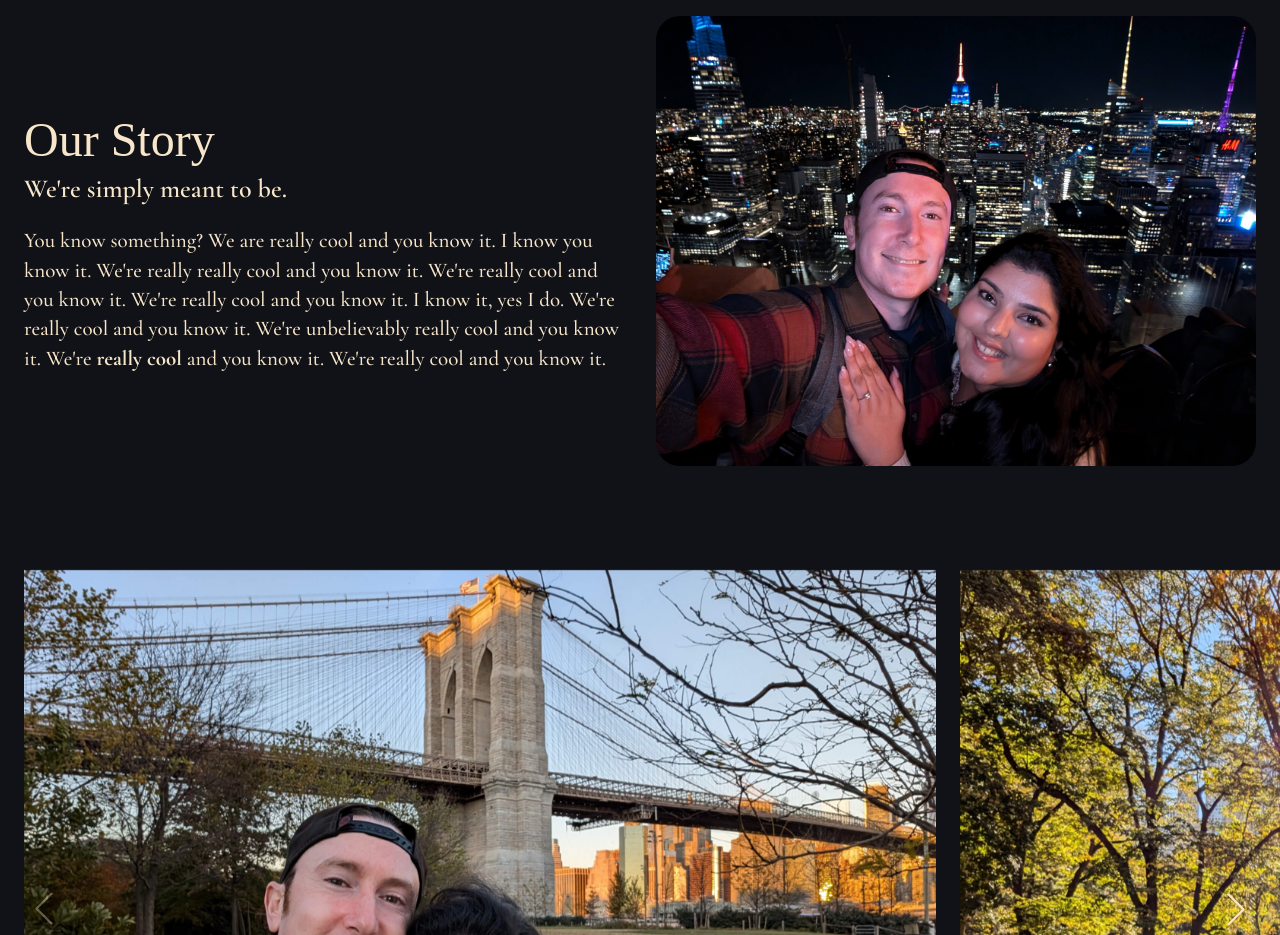
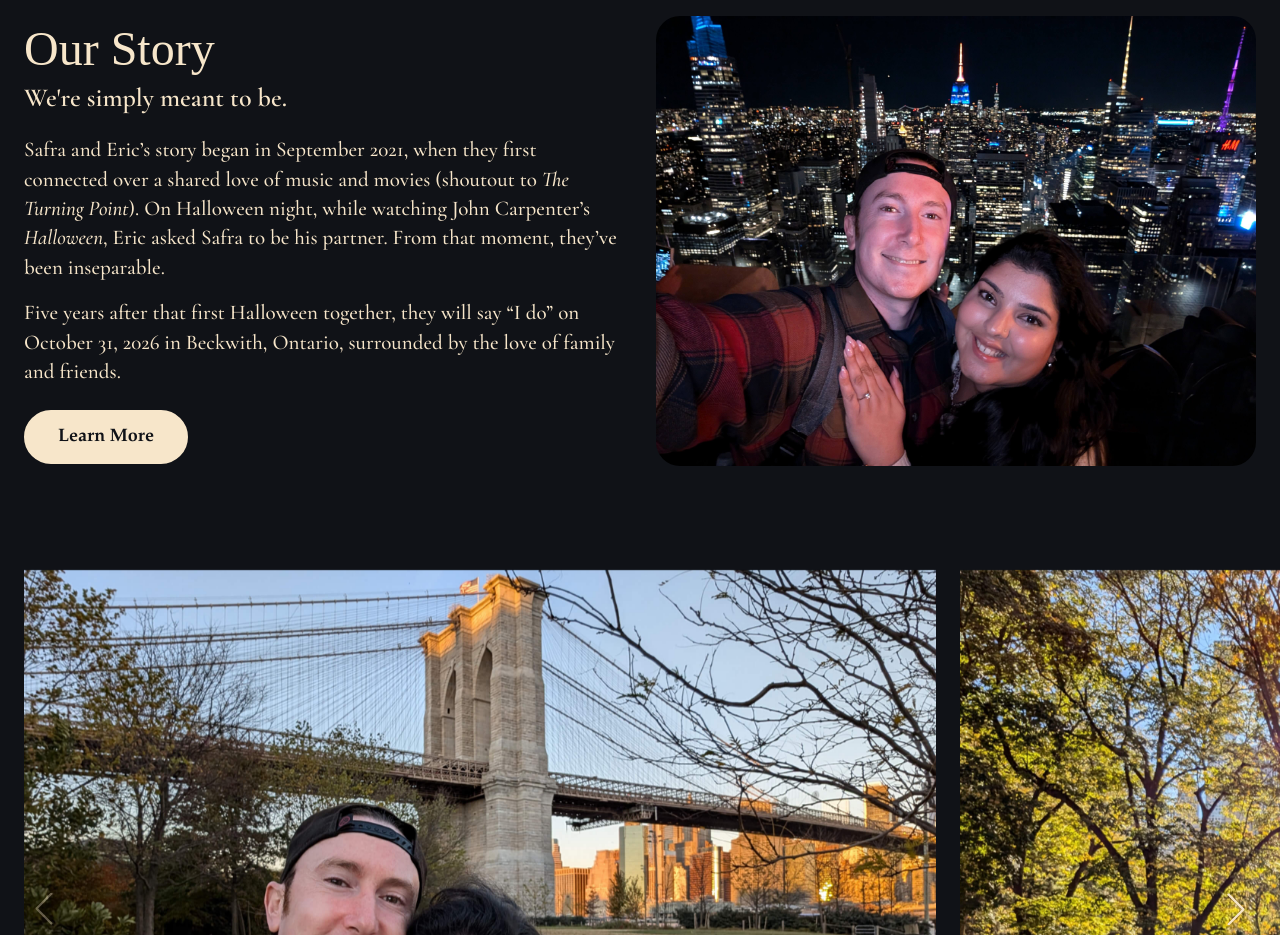
Before and after one commit to ericlach32/safraanderic, a Vue app: page / in a window 1280 px wide. Shown: the part 880-1815 px from the top of the page. Built offline with nearby package versions, Linux system fonts and the light colour scheme; a web font is replaced by a local one.

Commit message:
content pop

```diff
--- a/src/assets/main.css
+++ b/src/assets/main.css
@@ -301,6 +301,15 @@ html {
   .image-and-copy__content p {
     font-size: 21px;
   }
+}
+
+.image-and-copy__content p:not(:first-child) {
+  margin-top: 16px;
+}
+
+.image-and-copy__cta {
+  margin-top: 24px;
+  width: fit-content !important;
 }
 
 .image-and-copy__image-wrapper {
@@ -660,8 +669,9 @@ html {
 
 .btn {
   position: relative;
+  display: block;
   width: 100%;
-  padding: 16px;
+  padding: 16px 32px;
   border-radius: 32px;
   border: 2px solid var(--color-antique-white);
   background-color: var(--color-antique-white);
@@ -672,6 +682,8 @@ html {
   font-style: normal;
   font-size: 18px;
   line-height: 1;
+  text-decoration: none;
+  text-align: center;
   cursor: pointer;
   transition: 0.3s ease-in-out;
 }
--- a/src/components/ImageAndCopy.vue
+++ b/src/components/ImageAndCopy.vue
@@ -1,4 +1,6 @@
 <script setup>
+import { RouterLink } from 'vue-router'
+
 defineProps({
   heading: {
     type: String,
@@ -11,6 +13,14 @@ defineProps({
   copy: {
     type: String,
     required: true,
+  },
+  ctaUrl: {
+    type: String,
+    required: false,
+  },
+  ctaText: {
+    type: String,
+    required: false,
   },
   imageUrl: {
     type: String,
@@ -57,6 +67,12 @@ defineProps({
         <h2>{{ heading }}</h2>
         <h3>{{ subheading }}</h3>
         <div v-html="copy"></div>
+        <RouterLink
+          v-if="ctaUrl"
+          v-html="ctaText"
+          :to="ctaUrl"
+          class="image-and-copy__cta btn">
+        </RouterLink>
       </div>
       <div class="image-and-copy__image-wrapper">
         <img
--- a/src/views/AboutView.vue
+++ b/src/views/AboutView.vue
@@ -120,8 +120,8 @@ onMounted(() => {
 <template>
   <div class="container">
     <Hero
-      heading="About Us"
-      subheading="Now & Forever"
+      heading="Information"
+      subheading="Be Our Guest"
       imageUrl="/fall-canal.jpg"
       imageAlt="Stonefields Estate"
       imageMobileUrl="/fall-canal.jpg"
@@ -133,9 +133,9 @@ onMounted(() => {
     />
     <Countdown />
     <ImageAndCopy
-      heading="Our Story"
-      subheading="We're simply meant to be."
-      copy="<p>You know something? We are really cool and you know it. I know you know it. We're really really cool and you know it. We're really cool and you know it. We're really cool and you know it. I know it, yes I do. We're really cool and you know it. We're unbelievably really cool and you know it. We're <b>really cool</b> and you know it. We're really cool and you know it.</p>"
+      heading="Our Wedding"
+      subheading="Now & Forever"
+      copy="<p>On November 1, 2024, Eric proposed to Safra in New York while they were dressed as Jack and Sally from The Nightmare Before Christmas.</p><p>As the countdown to the wedding begins, they’d love for you to be part of this celebration. Below you’ll find everything you need to know about the wedding weekend – where to stay, what to expect, and how the celebrations will unfold.</p>"
       imageUrl="/safra-and-eric-bw.jpg"
       imageAlt="Safra and Eric"
       imageMobileUrl="/safra-and-eric-bw.jpg"
--- a/src/views/HomeView.vue
+++ b/src/views/HomeView.vue
@@ -22,7 +22,9 @@ import ImageCarousel from '../components/ImageCarousel.vue'
       <ImageAndCopy
         heading="Our Story"
         subheading="We're simply meant to be."
-        copy="<p>You know something? We are really cool and you know it. I know you know it. We're really really cool and you know it. We're really cool and you know it. We're really cool and you know it. I know it, yes I do. We're really cool and you know it. We're unbelievably really cool and you know it. We're <b>really cool</b> and you know it. We're really cool and you know it.</p>"
+        copy="<p>Safra and Eric’s story began in September 2021, when they first connected over a shared love of music and movies (shoutout to <i>The Turning Point</i>). On Halloween night, while watching John Carpenter’s <i>Halloween</i>, Eric asked Safra to be his partner. From that moment, they’ve been inseparable.</p><p>Five years after that first Halloween together, they will say “I do” on October 31, 2026 in Beckwith, Ontario, surrounded by the love of family and friends.</p>"
+        ctaUrl="/about"
+        ctaText="Learn More"
         imageUrl="/safra-and-eric-ny-1.jpg"
         imageAlt="Safra and Eric"
         imageMobileUrl="/safra-and-eric-ny-1.jpg"
```
